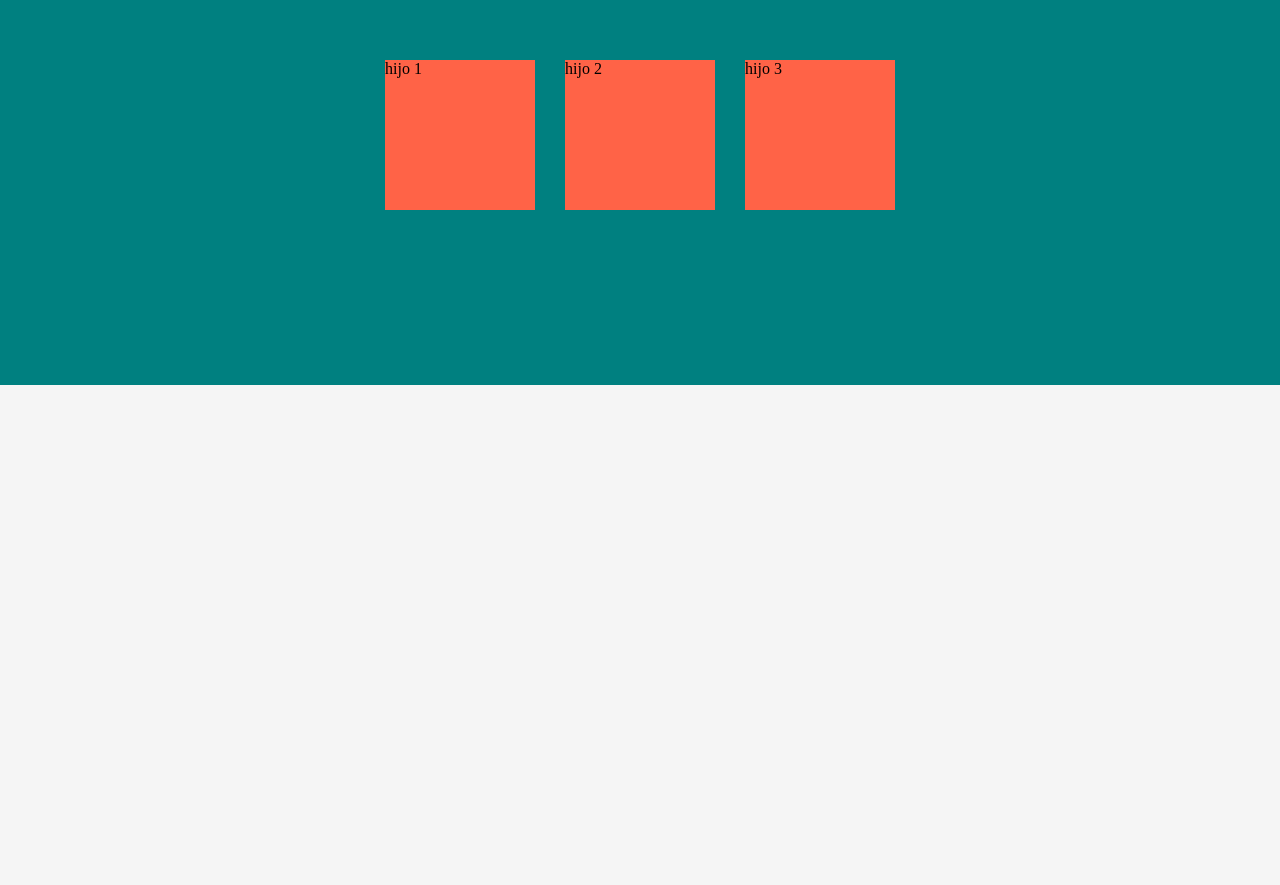
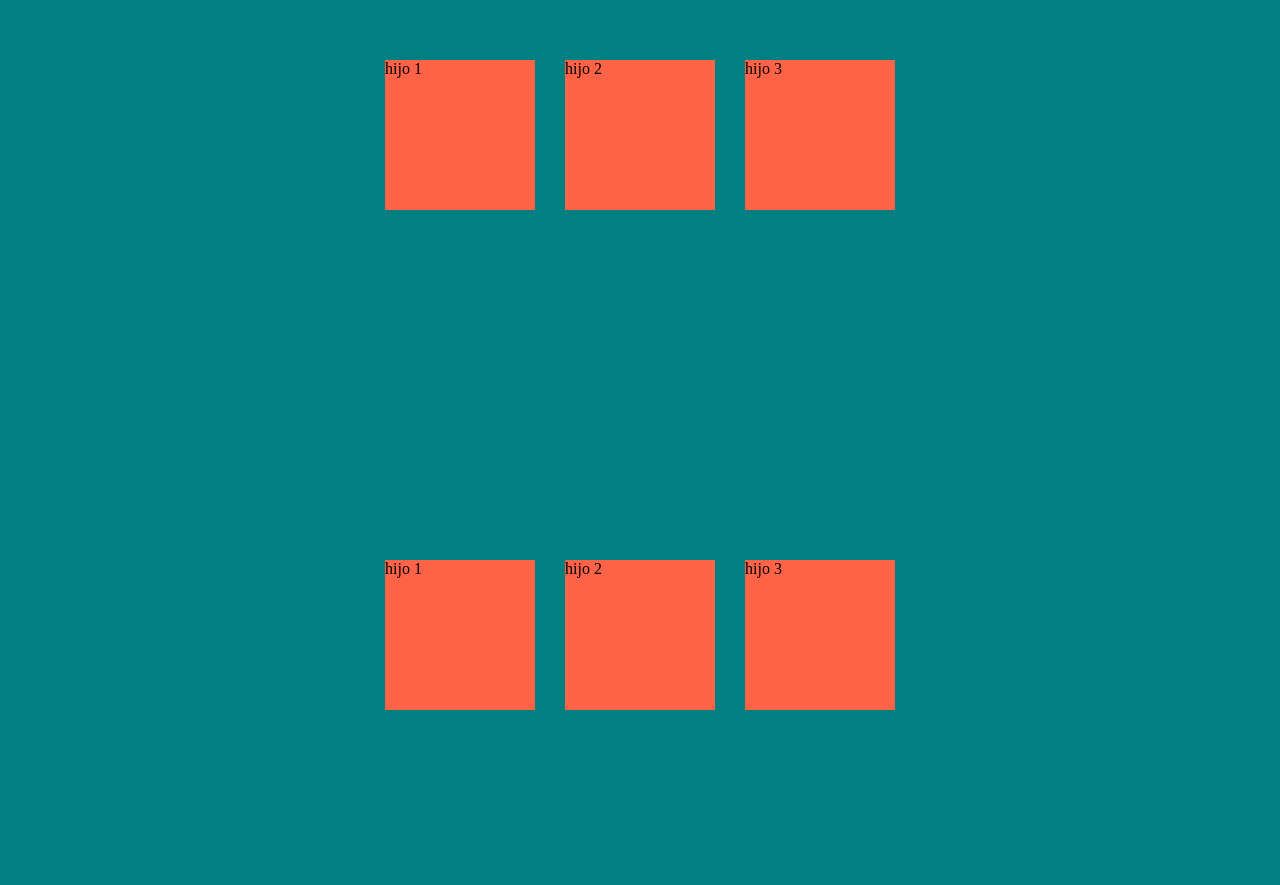
Before and after one commit to joelre/clase-11, a plain HTML site: page index.html in a window 1280 px wide. Shown: the part 115-1000 px from the top of the page. Before the commit the page ends 800 px from the top, so only its background shows below. Drawn offline with Linux system fonts and the light colour scheme.

Commit message:
Primera modificacion

```diff
--- a/index.html
+++ b/index.html
@@ -16,6 +16,12 @@
         <div class="hijo">hijo 3</div>
     </div>
 
+    <div class="contenedor">
+        <div class="hijo">hijo 1</div>
+        <div class="hijo">hijo 2</div>
+        <div class="hijo">hijo 3</div>
+    </div>
+
 
 </body>
 </html>
```
